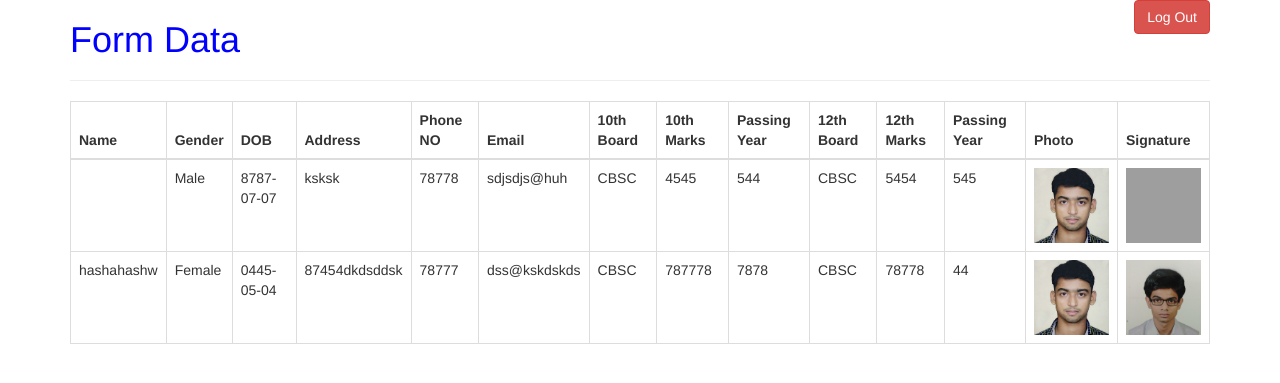
After one commit to Mr-ari/DemoForm, a PHP site: page /show_data.php in a window 1280 px wide. The commit adds this page. Shown: the top 383 px of the page. Run offline with PHP 8.4, Linux system fonts and the light colour scheme; data comes from the database, SQL or seed files in the repository; grey boxes are pictures that could not be loaded.

Commit message:
commited on 13/08/19

```diff
--- a/backend/submit_form.php
+++ b/backend/submit_form.php
@@ -54,7 +54,7 @@
 			$uploadOk = 1;
 			$imageFileType = strtolower(pathinfo($target_file,PATHINFO_EXTENSION));
 			// Check if image file is a actual image or fake image
-			    $check = getimagesize($_FILES["photoup"]["tmp_name"]);
+			    $check = getimagesize($_FILES["sigup"]["tmp_name"]);
 			    if($check !== false) {
 			        echo "File is an image - " . $check["mime"] . ".";
 			        $uploadOk = 1;
@@ -80,7 +80,7 @@
 			// if everything is ok, try to upload file
 			} else {
 			    if (move_uploaded_file($_FILES["sigup"]["tmp_name"], $target_file)) {
-			        echo "The file ". basename( $_FILES["photoup"]["name"]). " has been uploaded.";
+			        echo "The file ". basename( $_FILES["sigup"]["name"]). " has been uploaded.";
 			    } else {
 			        echo "Sorry, there was an error uploading your file.";
 			    }
--- /dev/null
+++ b/show_data.php
@@ -0,0 +1,90 @@
+<?php require 'backend/includes/connection.php' ?>
+<!DOCTYPE html>
+<html lang="en">
+<head>
+  <title>Form Data</title>
+  <meta charset="utf-8">
+  <meta name="viewport" content="width=device-width, initial-scale=1">
+  <link rel="stylesheet" href="https://maxcdn.bootstrapcdn.com/bootstrap/3.4.0/css/bootstrap.min.css">
+  <script src="https://ajax.googleapis.com/ajax/libs/jquery/3.4.1/jquery.min.js"></script>
+  <script src="https://maxcdn.bootstrapcdn.com/bootstrap/3.4.0/js/bootstrap.min.js"></script>
+  <link href="style.css" rel="stylesheet">
+</head>
+<body>
+
+
+
+
+	<div class="container">
+	<div class="d-inline">
+	 <div class="pull-right">
+	      <div>
+	      	<a href="index.php">
+	      		<button type="button" class="btn btn-danger" data-toggle="modal" data-target="#login-modal">Log Out</button>
+
+	      	</a>
+	      	</div>
+	      </div>
+	</div>
+	<div class="d-inline">
+	  <h1 style="color: blue">Form Data</h1>
+	</div>
+	<hr>
+	  <table class="table table-bordered">
+		<thead>
+
+			<th>Name</th>
+			<th>Gender</th>
+			<th>DOB</th>
+			<th>Address</th>
+			<th>Phone NO</th>
+			<th>Email</th>
+			<th>10th Board</th>
+			<th>10th Marks</th>
+			<th>Passing Year</th>
+			<th>12th Board</th>
+			<th>12th Marks</th>
+			<th>Passing Year</th>
+			<th>Photo</th>
+			<th>Signature</th>
+
+		</thead>
+
+		<tbody>
+			<?php
+
+				$query = "select * from user_details";
+				$fire = mysqli_query($con,$query) or die(mysqli_error($con));
+
+				while($row = mysqli_fetch_array($fire)){ ?>
+					<tr>
+						<td><?php echo $row['name'] ?></td>
+						<td><?php echo $row['gender'] ?></td>
+						<td><?php echo $row['dob'] ?></td>
+						<td><?php echo $row['address'] ?></td>
+						<td><?php echo $row['phone'] ?></td>
+						<td><?php echo $row['email'] ?></td>
+						<td><?php echo $row['ten_board'] ?></td>
+						<td><?php echo $row['ten_marks'] ?></td>
+						<td><?php echo $row['ten_year'] ?></td>
+						<td><?php echo $row['tw_board'] ?></td>
+						<td><?php echo $row['tw_marks'] ?></td>
+						<td><?php echo $row['tw_year'] ?></td>
+						<td><img src="<?php echo "files/Photo/".$row['photo_loc'] ?>" width="75" height="75"></td>
+						<td><img src="<?php echo "files/Signature/".$row['signature_loc'] ?>" width="75" height="75"></td>
+
+					</tr>
+
+			 <?php  } ?>
+
+
+		</tbody>
+
+
+
+	</table>
+
+
+
+</body>
+</html>
--- /dev/null
+++ b/style.css
@@ -0,0 +1,96 @@
+@import url(http://fonts.googleapis.com/css?family=Roboto);
+
+/****** LOGIN MODAL ******/
+.loginmodal-container {
+  padding: 30px;
+  max-width: 350px;
+  width: 100% !important;
+  background-color: #F7F7F7;
+  margin: 0 auto;
+  border-radius: 2px;
+  box-shadow: 0px 2px 2px rgba(0, 0, 0, 0.3);
+  overflow: hidden;
+  font-family: roboto;
+}
+
+.loginmodal-container h1 {
+  text-align: center;
+  font-size: 1.8em;
+  font-family: roboto;
+}
+
+.loginmodal-container input[type=submit] {
+  width: 100%;
+  display: block;
+  margin-bottom: 10px;
+  position: relative;
+}
+
+.loginmodal-container input[type=text], input[type=password] {
+  height: 44px;
+  font-size: 16px;
+  width: 100%;
+  margin-bottom: 10px;
+  -webkit-appearance: none;
+  background: #fff;
+  border: 1px solid #d9d9d9;
+  border-top: 1px solid #c0c0c0;
+  /* border-radius: 2px; */
+  padding: 0 8px;
+  box-sizing: border-box;
+  -moz-box-sizing: border-box;
+}
+
+.loginmodal-container input[type=text]:hover, input[type=password]:hover {
+  border: 1px solid #b9b9b9;
+  border-top: 1px solid #a0a0a0;
+  -moz-box-shadow: inset 0 1px 2px rgba(0,0,0,0.1);
+  -webkit-box-shadow: inset 0 1px 2px rgba(0,0,0,0.1);
+  box-shadow: inset 0 1px 2px rgba(0,0,0,0.1);
+}
+
+.loginmodal {
+  text-align: center;
+  font-size: 14px;
+  font-family: 'Arial', sans-serif;
+  font-weight: 700;
+  height: 36px;
+  padding: 0 8px;
+/* border-radius: 3px; */
+/* -webkit-user-select: none;
+  user-select: none; */
+}
+
+.loginmodal-submit {
+  /* border: 1px solid #3079ed; */
+  border: 0px;
+  color: #fff;
+  text-shadow: 0 1px rgba(0,0,0,0.1);
+  background-color: #4d90fe;
+  padding: 17px 0px;
+  font-family: roboto;
+  font-size: 14px;
+  /* background-image: -webkit-gradient(linear, 0 0, 0 100%,   from(#4d90fe), to(#4787ed)); */
+}
+
+.loginmodal-submit:hover {
+  /* border: 1px solid #2f5bb7; */
+  border: 0px;
+  text-shadow: 0 1px rgba(0,0,0,0.3);
+  background-color: #357ae8;
+  /* background-image: -webkit-gradient(linear, 0 0, 0 100%,   from(#4d90fe), to(#357ae8)); */
+}
+
+.loginmodal-container a {
+  text-decoration: none;
+  color: #666;
+  font-weight: 400;
+  text-align: center;
+  display: inline-block;
+  opacity: 0.6;
+  transition: opacity ease 0.5s;
+}
+
+.login-help{
+  font-size: 12px;
+}
```
Also changed, not shown: backend/login.php (added, +28 -0 lines), index.php (+25 -1 lines).
